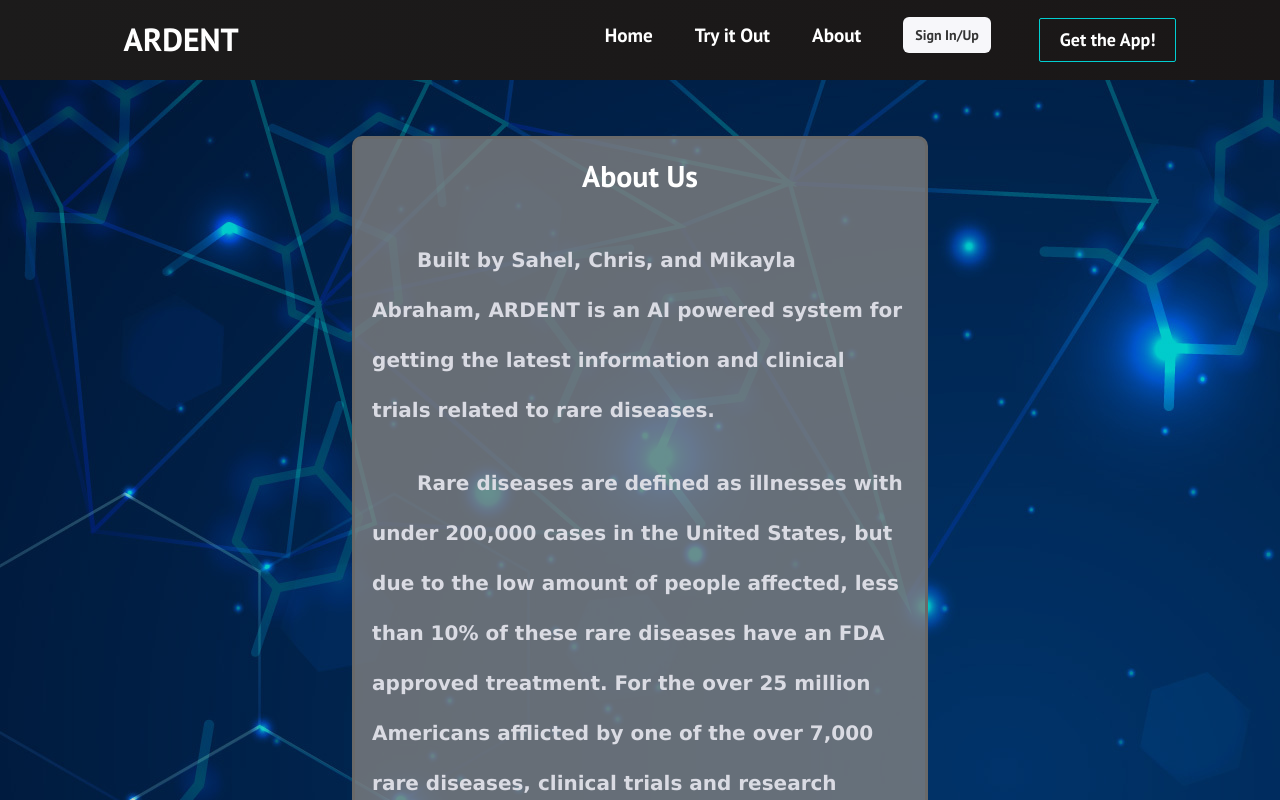
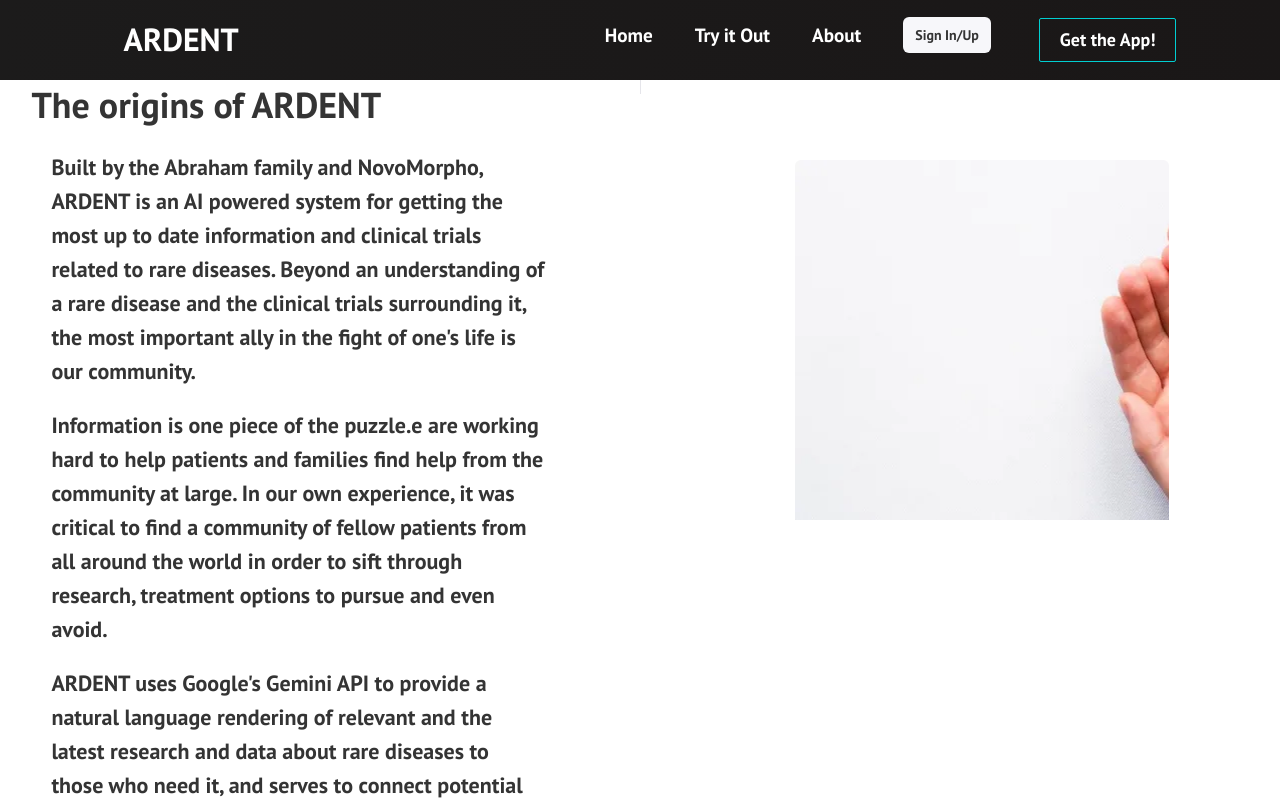
Before and after one commit to SahelAbraham/ardent-web-app, a React (Create React App) app: page /about in a window 1280 px wide. Shown: the top 800 px of the page. Built offline with nearby package versions, Linux system fonts and the light colour scheme; no server answers.

Commit message:
Updates to Search and About sections

```diff
--- a/src/App.css
+++ b/src/App.css
@@ -126,3 +126,10 @@
   /* padding: 1rem 1rem; */
   vertical-align: middle;
 }
+
+.rs-col {
+  float: left;
+  position: relative;
+  min-height: 1px;
+  padding-right: 5px;
+}
--- a/src/components/Description.css
+++ b/src/components/Description.css
@@ -1,40 +1,45 @@
 .background {
-  background: url('../../public/images/img-12.jpg');
-  height: 100vh;
-  width: 100%;
-  display: flex;
-  flex-direction: column;
+  background: url('../../public/images/about_rare_disease.webp');
+  background-repeat: no-repeat;
+  /* background-position: right top; */
+  height: 400px;
+  /* width: 100%; */
+  /* display: flex; */
+  /* flex-direction: column; */
   align-items: center;
-  box-shadow: inset 0 0 0 1000px rgba(0, 0, 0, 0.2);
-  object-fit: contain;
-  padding-top: 7vh;
+  /* box-shadow: inset 0 0 0 1000px rgba(0, 0, 0, 0.2); */
+  object-fit: fill;
+  /* padding-top: 7vh;   */
+  margin: 80px;
 }
 
 .description-container{
-  width: 45vw;
+  width: 80vw;
   margin-left: auto;
   margin-right: auto;
-  border: 3px solid dimgray;
+  margin-top: 30px;
+  margin-bottom: 30px;
+  /* border: 3px solid dimgray; */
   fill-opacity: 100%;
-  fill: grey;
+  /* fill: grey; */
   border-radius: 10px;
-  background-color: rgba(128,128,128, 0.8);
+  /* background-color: rgba(128,128,128, 0.8); */
   display: flex;
   flex-direction: column;
   justify-content: center;
-  align-items: center;
+  align-items: left;
 }
 
 .description-container > h1 {
-  padding: 1%;
-  color: #fff;
-  font-size: 30px;
+  padding: 5%;
+  color: #000;
+  font-size: 16px;
   padding-bottom: 5%;
 }
 
 .description-container > h2 {
   color: #dadbe3;
-  font-size: 20px;
+  font-size: 16px;
   padding-left: 3%;
   padding-right: 3%;
   text-indent: 45px;
@@ -44,8 +49,8 @@
 
 .description-container > p {
   margin-top: 8px;
-  color: #fff;
-  font-size: 32px;
+  color: black;
+  font-size: 16px;
   font-family: 'Trebuchet MS', 'Lucida Sans Unicode', 'Lucida Grande',
     'Lucida Sans', Arial, sans-serif;
 }
--- a/src/components/Description.js
+++ b/src/components/Description.js
@@ -1,25 +1,38 @@
-import '../App.css';
+import { Panel, FlexboxGrid, Divider } from 'rsuite';
 import './Description.css'
 
 function Description() {
   return(
-    <div className='background'>
-      <div className='description-container'>
-        <h1>About Us</h1>
-        <h2>Built by Sahel, Chris, and Mikayla Abraham, ARDENT is an AI powered system for getting
-          the latest information and clinical trials related to rare diseases.
-        </h2>
-        <h2> </h2>
-        <h2>Rare diseases are defined as illnesses with under 200,000 cases in the United States, but due to the low amount
-          of people affected, less than 10% of these rare diseases have an FDA approved treatment. For the over 25 million
-          Americans afflicted by one of the over 7,000 rare diseases, clinical trials and research groups are the only
-          options left.
-        </h2>
-        <h2> </h2>
-        <h2>ARDENT uses the Google Gemini API to provide the latest research and data about rare diseases to those who
-          need it, and serves to connect potential patients with the clinical trials that could possibly provide a solution.
-        </h2>
-      </div>
+    <div>
+      <FlexboxGrid justify="space-around">
+        <FlexboxGrid.Item colspan={10}>
+          <h2>The origins of ARDENT</h2>
+          <Panel>
+          <div>
+            <h4>Built by the Abraham family and NovoMorpho, ARDENT is an AI powered system for getting
+              the most up to date information and clinical trials related to rare diseases. Beyond an understanding
+              of a rare disease and the clinical trials surrounding it, the most important ally in the fight of one's
+              life is our community.
+            </h4>
+            <br/>
+            <h4>Information is one piece of the puzzle.e are working hard to help patients and families find help from
+              the community at large. In our own experience, it was critical to find a community of fellow patients from all around
+              the world in order to sift through research, treatment options to pursue and even avoid.
+            </h4>
+            <br/>
+            <h4>ARDENT uses Google's Gemini API to provide a natural language rendering of relevant and the latest research and data about
+              rare diseases to those who need it, and serves to connect potential patients with the clinical trials that could possibly provide a solution.
+            </h4>
+          </div>
+        </Panel>
+        </FlexboxGrid.Item>
+        <Divider vertical="true"></Divider>
+        <FlexboxGrid.Item colspan={10}>
+          <Panel className='background'>
+          </Panel>
+        </FlexboxGrid.Item>
+    </FlexboxGrid>
+
     </div>
   )
 }
--- /dev/null
+++ b/src/components/search/Search.css
@@ -0,0 +1,3 @@
+.search-container {
+    height: 20vh;
+}
--- a/src/components/tabs/SearchWorkspace.js
+++ b/src/components/tabs/SearchWorkspace.js
@@ -125,8 +125,15 @@
             </div>
 
             <div>
-              <h4>Clinical Trials for Rare Diseases</h4>
-              <Panel header="Search for Active Clinical trials are in process for finding cures for Rare Diseases. " bordered shaded>
+              <div className='description-container'>
+                <h4>Clinical Trials for Rare Diseases</h4>
+                <p>Clinical trials are research studies that test new medical interventions or make observations on people to determine if they are safe and effective. They are a key part of medical advances
+                  and are used to develop new ways to prevent, detect, or treat disease</p>
+                <p>Clinical trials follow a carefully designed plan that includes the tests, procedures, treatments, and eligibility requirements. The protocol also describes the study's goals, expected duration, and protections for participants.
+                  Studying rare diseases is challenging. Participant pools are small and restricted by rigid inclusion and exclusion criteria. There is often incomplete understanding of genotype–phenotype relationships. The below search will retrieved
+                  clinical trials for your particular rare disease</p>
+              </div>
+              <Panel header="Search for clinical trials that are recruiting for finding cures to Rare Diseases. " shaded>
                 <GenericClinicalTrialsSearch/>
                 <Panel header="Clinical Trials information (Recruiting only)" shaded>
                   {isLoading ?
```
Also changed, not shown: public/images/about_rare_disease.webp (added).
